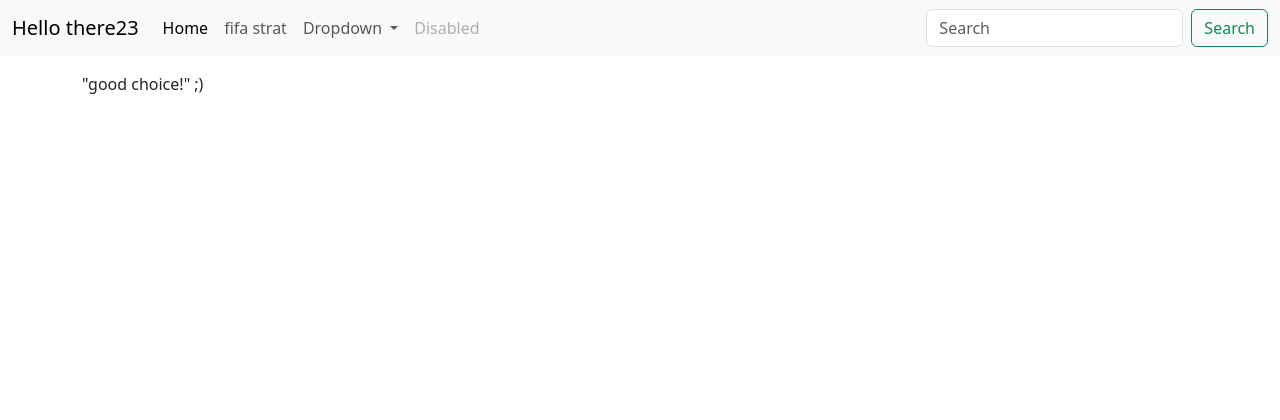
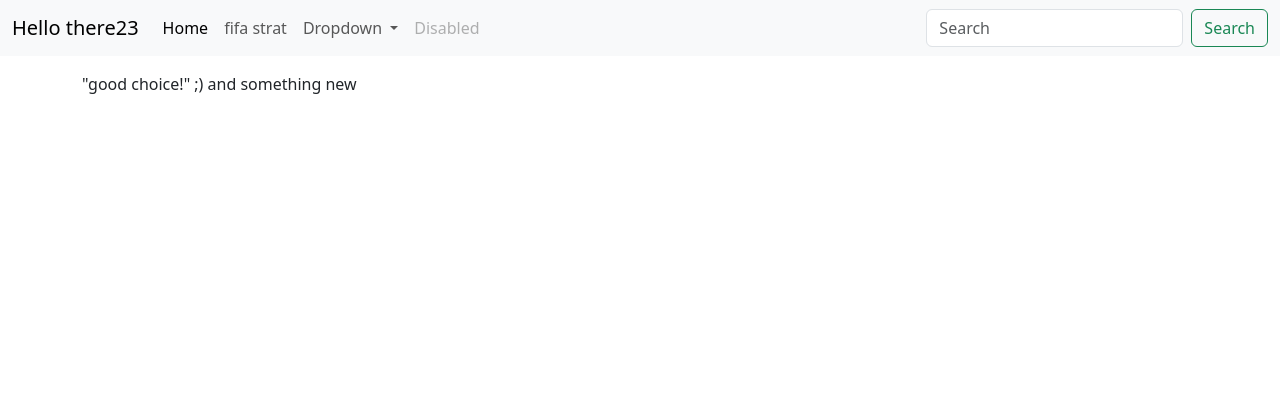
Before and after one commit to locdog21/test-site-aws, a PHP site: page /formsubmit.php?chosen=bofa in a window 1280 px wide. Shown: the top 420 px of the page. Run offline with PHP 8.4, Linux system fonts and the light colour scheme.

Commit message:
Additional Change

```diff
--- a/formpages/good.php
+++ b/formpages/good.php
@@ -1,3 +1,4 @@
 
 <p>                        "good choice!" ;)
+    and something new
 </p>
```
